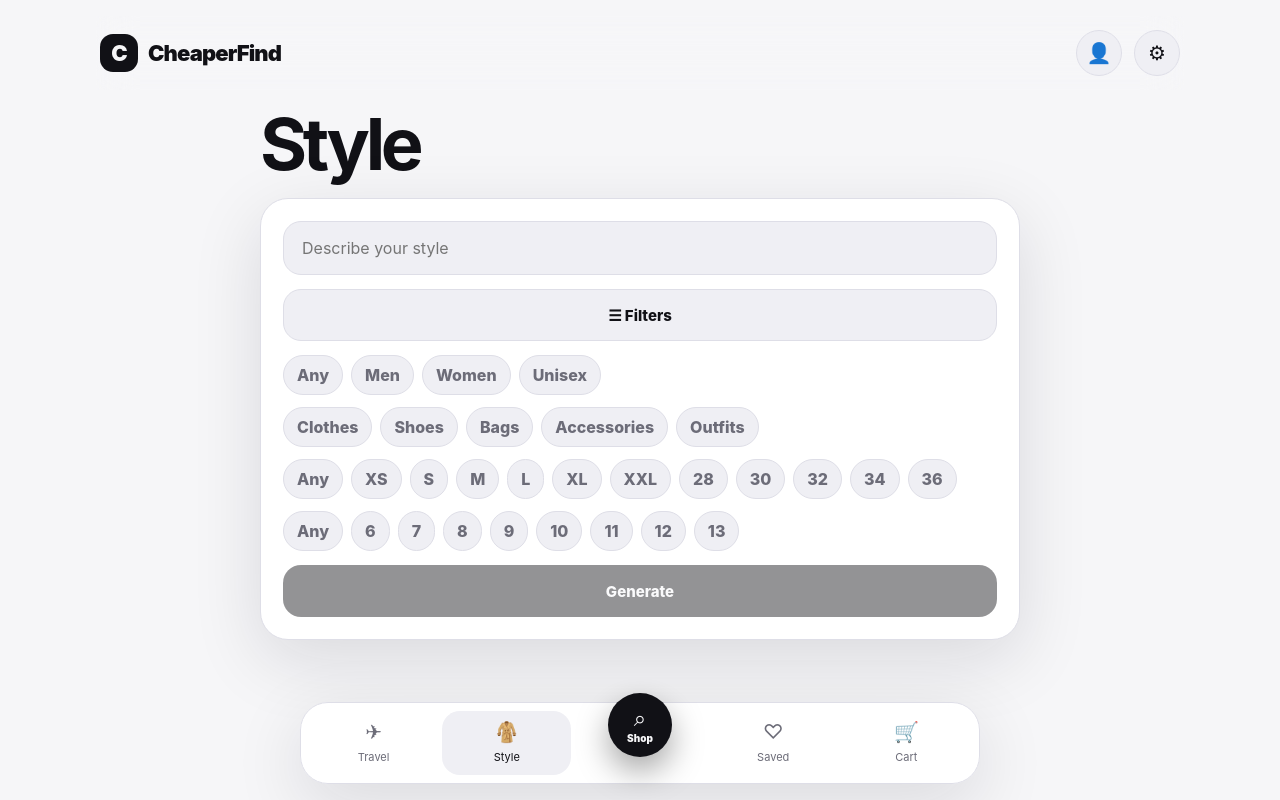
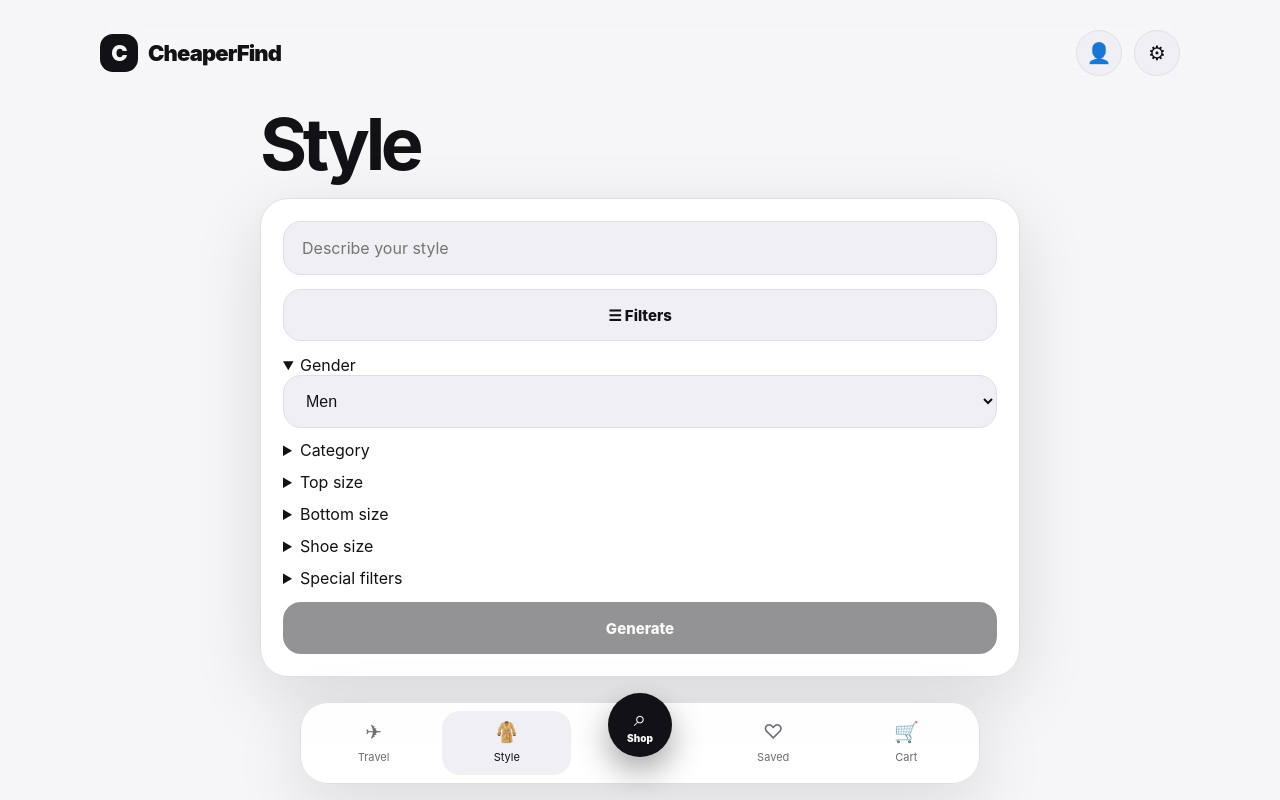
Before and after one commit to Jakelevin999/ccheapest-app-ver-3-, a Next.js app: page /style in a window 1280 px wide. Both pictures are taken after a click on the button "☰ Filters". Built offline with nearby package versions, Linux system fonts and the light colour scheme.

Commit message:
Rebuild style filters as dropdowns with gender-based sizes

```diff
--- a/app/style/page.tsx
+++ b/app/style/page.tsx
@@ -2,19 +2,27 @@
 import { useEffect, useRef, useState } from 'react';
 import { addToCart } from '../../lib/cart';
 
-const genders = ['Any', 'Men', 'Women', 'Unisex'];
+const genders = ['Men', 'Women', 'Unisex'];
 const categories = ['Clothes', 'Shoes', 'Bags', 'Accessories', 'Outfits'];
-const clothingSizes = ['Any', 'XS', 'S', 'M', 'L', 'XL', 'XXL', '28', '30', '32', '34', '36'];
-const shoeSizes = ['Any', '6', '7', '8', '9', '10', '11', '12', '13'];
+const menTopSizes = ['Any','XS','S','M','L','XL','XXL'];
+const womenTopSizes = ['Any','XXS','XS','S','M','L','XL','XXL','00','0','2','4','6','8','10','12','14','16'];
+const menBottomSizes = ['Any','28','29','30','31','32','33','34','36','38','40','42'];
+const womenBottomSizes = ['Any','00','0','2','4','6','8','10','12','14','16','24','25','26','27','28','29','30','31','32'];
+const menShoeSizes = ['Any','6','6.5','7','7.5','8','8.5','9','9.5','10','10.5','11','11.5','12','12.5','13','14','15'];
+const womenShoeSizes = ['Any','5','5.5','6','6.5','7','7.5','8','8.5','9','9.5','10','10.5','11','11.5','12'];
 
 export default function StylePage() {
   const [style, setStyle] = useState('');
   const [filtersOpen, setFiltersOpen] = useState(false);
-  const [gender, setGender] = useState('Any');
+  const [gender, setGender] = useState('Men');
   const [category, setCategory] = useState('Clothes');
-  const [size, setSize] = useState('Any');
+  const [topSize, setTopSize] = useState('Any');
+  const [bottomSize, setBottomSize] = useState('Any');
   const [shoeSize, setShoeSize] = useState('Any');
+  const [greenCertified, setGreenCertified] = useState(false);
+  const [cheapFinds, setCheapFinds] = useState(false);
   const [items, setItems] = useState<any[]>([]);
+  const [seenKeys, setSeenKeys] = useState<string[]>([]);
   const [index, setIndex] = useState(0);
   const [touchStart, setTouchStart] = useState<number | null>(null);
   const [touchX, setTouchX] = useState(0);
@@ -26,27 +34,39 @@ export default function StylePage() {
   const [animating, setAnimating] = useState<'left' | 'right' | null>(null);
   const [canUndo, setCanUndo] = useState(false);
 
-  const selectedSize = category === 'Shoes' ? shoeSize : size;
+  const topSizes = gender === 'Women' ? womenTopSizes : menTopSizes;
+  const bottomSizes = gender === 'Women' ? womenBottomSizes : menBottomSizes;
+  const shoeSizes = gender === 'Women' ? womenShoeSizes : menShoeSizes;
+
+  function handleGender(next:string){
+    setGender(next);
+    setTopSize('Any');
+    setBottomSize('Any');
+    setShoeSize('Any');
+  }
 
   function buildQuery() {
     const parts = [style.trim(), 'clothes'];
-    if (gender !== 'Any') parts.unshift(gender);
+    if (gender) parts.unshift(gender);
     if (category !== 'Clothes') parts.push(category);
-    if (category === 'Shoes' && shoeSize !== 'Any') parts.push(`shoe size ${shoeSize}`);
-    if (category !== 'Shoes' && size !== 'Any') parts.push(`size ${size}`);
+    if (topSize !== 'Any') parts.push(`top size ${topSize}`);
+    if (bottomSize !== 'Any') parts.push(`bottom size ${bottomSize}`);
+    if (shoeSize !== 'Any') parts.push(`shoe size ${shoeSize}`);
     parts.push('apparel fashion outfit wearable only');
     return parts.filter(Boolean).join(' ');
   }
 
-  async function loadMore(nextIndex = index) {
+  async function loadMore(nextIndex = index, incomingSeen = seenKeys) {
     const query = buildQuery();
     const res = await fetch('/api/search', {
       method: 'POST',
       headers: { 'Content-Type': 'application/json' },
-      body: JSON.stringify({ description: query, mode: 'style', page: Math.floor(nextIndex / 20) + 1 })
+      body: JSON.stringify({ description: query, mode: 'style', page: Math.floor(nextIndex / 20) + 1, greenCertified, cheapFinds, excludeKeys: incomingSeen, seed: Date.now() + nextIndex })
     });
     const data = await res.json();
-    const next = (data.results || []).map((p:any) => ({...p, selectedSize: selectedSize !== 'Any' ? selectedSize : ''}));
+    const next = (data.results || []).filter((p:any)=>p.productKey && !incomingSeen.includes(p.productKey));
+    const newKeys = next.map((p:any)=>p.productKey).filter(Boolean);
+    setSeenKeys(current => Array.from(new Set([...current, ...newKeys])));
     setItems(current => [...current, ...next]);
   }
 
@@ -56,13 +76,15 @@ export default function StylePage() {
     setSwipeCount(0);
     setCanUndo(false);
     setItems([]);
+    setSeenKeys([]);
     setIndex(0);
-    await loadMore(0);
+    await loadMore(0, []);
   }
 
   function resetSearch() {
     setSearched(false);
     setItems([]);
+    setSeenKeys([]);
     setIndex(0);
     setAnimating(null);
     setTouchX(0);
@@ -94,7 +116,7 @@ export default function StylePage() {
     setTouchX(0);
     targetX.current = 0;
     setAnimating(null);
-    if (items.length - nextIndex < 5) loadMore(nextIndex);
+    if (items.length - nextIndex < 7) loadMore(nextIndex);
   }
 
   function advance(add: boolean) {
@@ -111,7 +133,7 @@ export default function StylePage() {
     }
     window.addEventListener('keydown', onKeyDown);
     return () => window.removeEventListener('keydown', onKeyDown);
-  }, [items, index, swipeCount, warned, gender, category, size, shoeSize, style, animating]);
+  }, [items, index, swipeCount, warned, gender, category, topSize, bottomSize, shoeSize, style, animating]);
 
   function onTouchMove(e: React.TouchEvent) {
     if (touchStart === null || animating) return;
@@ -125,34 +147,15 @@ export default function StylePage() {
     if (touchStart === null || animating) return;
     const diff = e.changedTouches[0].clientX - touchStart;
     setTouchStart(null);
-    if (Math.abs(diff) > 70) {
-      diff > 0 ? advance(true) : advance(false);
-    } else {
-      targetX.current = 0;
-      setTouchX(0);
-    }
+    if (Math.abs(diff) > 70) diff > 0 ? advance(true) : advance(false);
+    else { targetX.current = 0; setTouchX(0); }
   }
 
   const item = items[index];
   const dragTilt = Math.max(-18, Math.min(18, touchX / 12));
   const dragMove = Math.max(-170, Math.min(170, touchX));
   const activeDir = animating || (touchX > 35 ? 'right' : touchX < -35 ? 'left' : null);
-
-  const undoStyle: React.CSSProperties = {
-    width: 68,
-    height: 68,
-    borderRadius: 999,
-    border: 0,
-    background: '#a7a7a7',
-    color: '#fff',
-    display: 'flex',
-    alignItems: 'center',
-    justifyContent: 'center',
-    boxShadow: '0 16px 36px rgba(0,0,0,.18)',
-    pointerEvents: 'auto',
-    cursor: 'pointer',
-    padding: 0
-  };
+  const undoStyle: React.CSSProperties = {width:68,height:68,borderRadius:999,border:0,background:'#a7a7a7',color:'#fff',display:'flex',alignItems:'center',justifyContent:'center',boxShadow:'0 16px 36px rgba(0,0,0,.18)',pointerEvents:'auto',cursor:'pointer',padding:0};
 
   return (
     <div className="styleCenter compactSwipePage">
@@ -162,36 +165,24 @@ export default function StylePage() {
           <input className="input" placeholder="Describe your style" value={style} onChange={e => setStyle(e.target.value)} />
           <button type="button" className="button secondary" onClick={() => setFiltersOpen(v => !v)}>☰ Filters</button>
           {filtersOpen && <div className="filterPanel">
-            <div className="filterRow">{genders.map(f => <button type="button" key={f} className={gender === f && f !== 'Any' ? 'filter active' : 'filter'} onClick={() => setGender(f)}>{f}</button>)}</div>
-            <div className="filterRow">{categories.map(f => <button type="button" key={f} className={category === f && f !== 'Clothes' ? 'filter active' : 'filter'} onClick={() => setCategory(f)}>{f}</button>)}</div>
-            <div className="filterRow">{clothingSizes.map(s => <button type="button" key={s} className={size === s && s !== 'Any' ? 'filter active' : 'filter'} onClick={() => setSize(s)}>{s}</button>)}</div>
-            <div className="filterRow">{shoeSizes.map(s => <button type="button" key={s} className={shoeSize === s && s !== 'Any' ? 'filter active' : 'filter'} onClick={() => setShoeSize(s)}>{s}</button>)}</div>
+            <details className="filterDrop" open><summary>Gender</summary><select className="input" value={gender} onChange={e=>handleGender(e.target.value)}>{genders.map(g=><option key={g}>{g}</option>)}</select></details>
+            <details className="filterDrop"><summary>Category</summary><select className="input" value={category} onChange={e=>setCategory(e.target.value)}>{categories.map(c=><option key={c}>{c}</option>)}</select></details>
+            <details className="filterDrop"><summary>Top size</summary><select className="input" value={topSize} onChange={e=>setTopSize(e.target.value)}>{topSizes.map(s=><option key={s}>{s}</option>)}</select></details>
+            <details className="filterDrop"><summary>Bottom size</summary><select className="input" value={bottomSize} onChange={e=>setBottomSize(e.target.value)}>{bottomSizes.map(s=><option key={s}>{s}</option>)}</select></details>
+            <details className="filterDrop"><summary>Shoe size</summary><select className="input" value={shoeSize} onChange={e=>setShoeSize(e.target.value)}>{shoeSizes.map(s=><option key={s}>{s}</option>)}</select></details>
+            <details className="filterDrop"><summary>Special filters</summary><div className="filterRow"><button type="button" className={greenCertified ? 'filter active greenFilter' : 'filter'} onClick={()=>setGreenCertified(v=>!v)}>Green Certified</button><button type="button" className={cheapFinds ? 'filter active cheapFilter' : 'filter'} onClick={()=>setCheapFinds(v=>!v)}>Cheap Finds</button></div></details>
           </div>}
           <button className="button" onClick={generate} disabled={!style.trim()}>Generate</button>
         </div>
       </> : <>
         <button className="backButton" onClick={resetSearch} aria-label="Back to style search"><span>← Back</span></button>
         {item ? <div className="swipeWrap swipeOnly">
-          <div
-            className={`card swipeCard animatedSwipeCard ${animating === 'left' ? 'swipeOutLeft' : animating === 'right' ? 'swipeOutRight' : ''}`}
-            style={!animating ? { transform: `translate3d(${dragMove}px,0,0) rotate(${dragTilt}deg)` } : undefined}
-            onTouchStart={e => setTouchStart(e.touches[0].clientX)}
-            onTouchMove={onTouchMove}
-            onTouchEnd={onTouchEnd}
-          >
+          <div className={`card swipeCard animatedSwipeCard ${animating === 'left' ? 'swipeOutLeft' : animating === 'right' ? 'swipeOutRight' : ''}`} style={!animating ? { transform: `translate3d(${dragMove}px,0,0) rotate(${dragTilt}deg)` } : undefined} onTouchStart={e => setTouchStart(e.touches[0].clientX)} onTouchMove={onTouchMove} onTouchEnd={onTouchEnd}>
             {item.image ? <img src={item.image} alt={item.title} /> : <div className="imagePlaceholder" />}
-            <h3>{item.title}</h3>
-            <p className="price">{item.price || 'Check price'}</p>
-            {item.selectedSize ? <p className="muted">Size: {item.selectedSize}</p> : null}
-            <p className="muted">{item.source}</p>
+            <h3>{item.title}</h3><p className="price">{item.price || 'Check price'}</p><p className="muted">{item.source}</p>
           </div>
           <div className="swipeActions">
-            {canUndo ? <button style={undoStyle} onClick={undoLast} aria-label="Go back one product">
-              <svg width="36" height="36" viewBox="0 0 48 48" fill="none" aria-hidden="true">
-                <path d="M19 14L9 24L19 34" stroke="white" strokeWidth="6" strokeLinecap="round" strokeLinejoin="round" />
-                <path d="M11 24H29C36 24 40 28 40 34" stroke="white" strokeWidth="6" strokeLinecap="round" strokeLinejoin="round" />
-              </svg>
-            </button> : <div className="undoSpacer" />}
+            {canUndo ? <button style={undoStyle} onClick={undoLast} aria-label="Go back one product"><svg width="36" height="36" viewBox="0 0 48 48" fill="none" aria-hidden="true"><path d="M19 14L9 24L19 34" stroke="white" strokeWidth="6" strokeLinecap="round" strokeLinejoin="round" /><path d="M11 24H29C36 24 40 28 40 34" stroke="white" strokeWidth="6" strokeLinecap="round" strokeLinejoin="round" /></svg></button> : <div className="undoSpacer" />}
             <button className={`swipeCircle no ${activeDir === 'left' ? 'active' : ''}`} onClick={() => advance(false)}>✕</button>
             <button className={`swipeCircle yes ${activeDir === 'right' ? 'active' : ''}`} onClick={() => advance(true)}>✓</button>
           </div>
```
